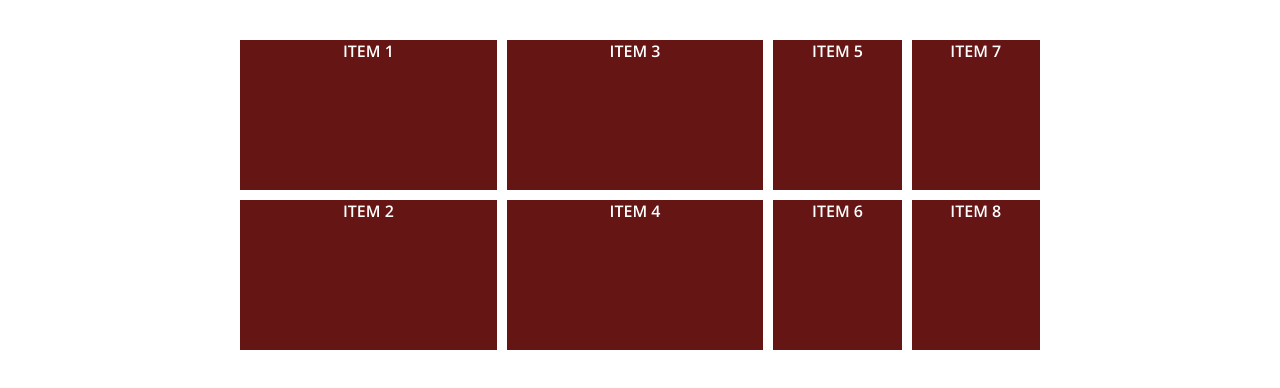
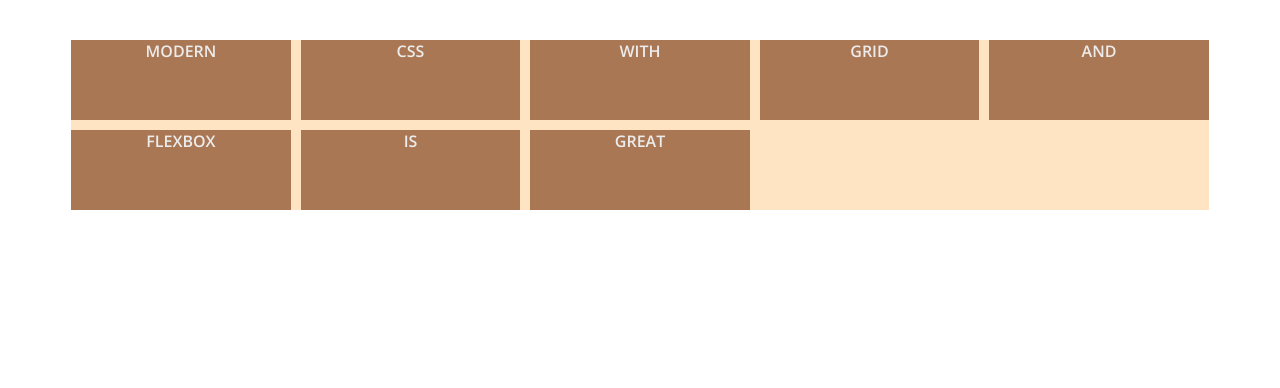
Before and after one commit to kimiajv/last-grid-1, a plain HTML site: page index.html in a window 1280 px wide. Drawn offline with nearby package versions, Linux system fonts and the light colour scheme.

Commit message:
first commit

```diff
--- a/index.html
+++ b/index.html
@@ -9,28 +9,28 @@
 <body>
     <div class="container">
        <div class="item item--1">
-          item 1
+          modern
        </div>
        <div class="item item--2">
-          item 2
+          css
        </div>
        <div class="item item--3">
-          item 3
+         with
        </div>
        <div class="item item--4">
-          item 4
+          grid
        </div>
        <div class="item item--5">
-          item 5
+          and
        </div>
        <div class="item item--6">
-          item 6
+          flexbox
        </div>
        <div class="item item--7">
-          item 7
+          is
        </div>
        <div class="item item--8">
-           item 8
+           great
        </div>
     </div>
 </body>
--- a/styles/sass/style.scss
+++ b/styles/sass/style.scss
@@ -1,17 +1,23 @@
 .container{
    display: grid;
-   width: 800PX;
+   width: 90%;
+   background-color: bisque;
    margin: 40px auto;
-   grid-template-columns: repeat(2,1fr);
-   grid-template-rows: repeat(2,150px);
    grid-gap: 10px;
-   grid-auto-flow: column;
-   grid-auto-columns: .5fr;
-   //grid-auto-rows: 80px;
+   //grid-template-rows: repeat(2,min-content);
+   //grid-template-columns: min-content 1fr 1fr min-content;
+
+   //grid-template-rows: 80px min-content ;?
+
+   //grid-template-columns: minmax(200px,300px) repeat(3,1fr);//width 90% bashe.
+
+   grid-template-rows: repeat(2, minmax(80px,min-content));
+   grid-template-columns: repeat(auto-fit,minmax(200px,1fr));//implicit
+   grid-auto-rows: 150px;//explicit
 
    &>*{
-    background-color: rgb(102, 21, 21);
-    color: white;
+    background-color: rgb(170, 119, 85);
+    color: rgb(236, 236, 236);
     text-align: center;
     text-transform: uppercase;
     font-family: 'Open Sans', sans-serif;
```
Also changed, not shown: styles/css/style.css, 1 other file.
